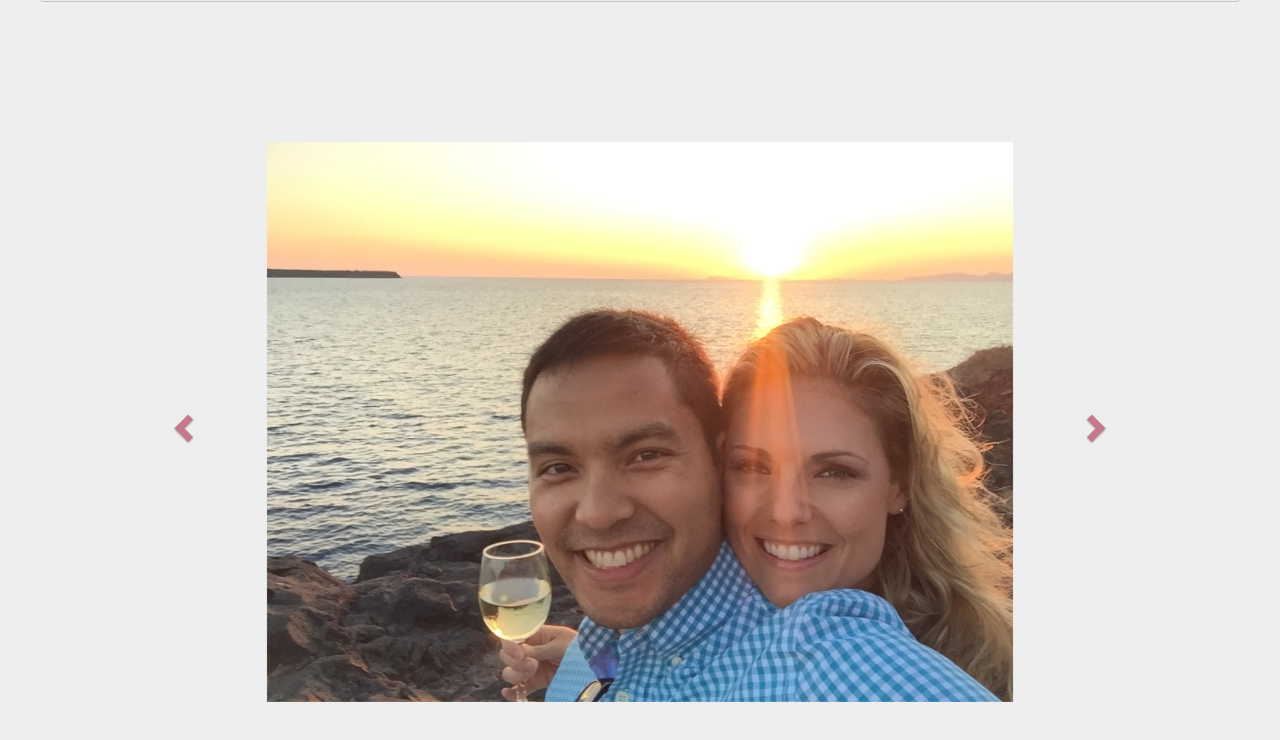
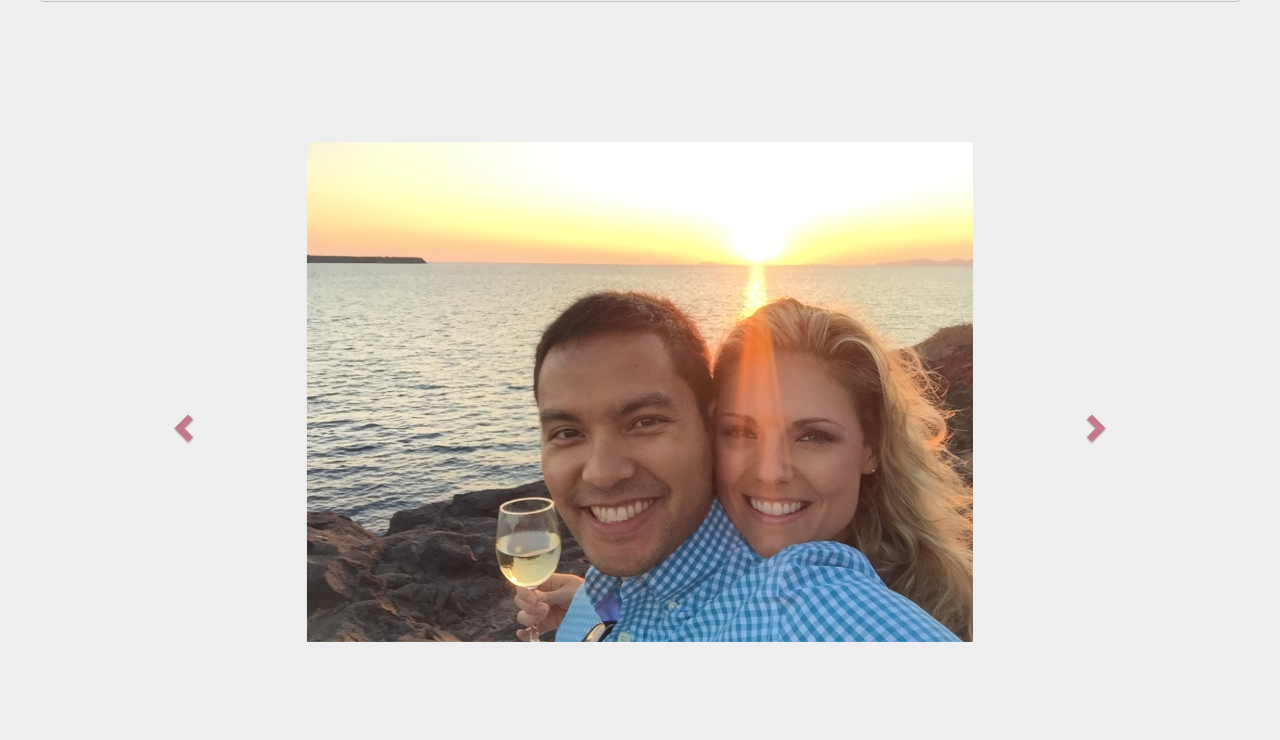
Before and after one commit to sarasharif/wedding, a website: page public/index.html in a window 1280 px wide. Shown: the part 1820-2560 px from the top of the page. Drawn offline with nearby package versions, Linux system fonts and the light colour scheme; some packages are replaced by stand-ins of ours.

Commit message:
image resize for sajid

```diff
--- a/public/css/custom.css
+++ b/public/css/custom.css
@@ -103,8 +103,9 @@ li > a {
   height: 100%;
 }
 
-.imgcontianer > img, .imgcontainer.active > img {
-  height: 100%;
+.imgcontainer img, .imgcontainer.active img {
+  height: 500px;
+  max-height: 70vh;
   width: auto;
   margin: auto;
 }
```
